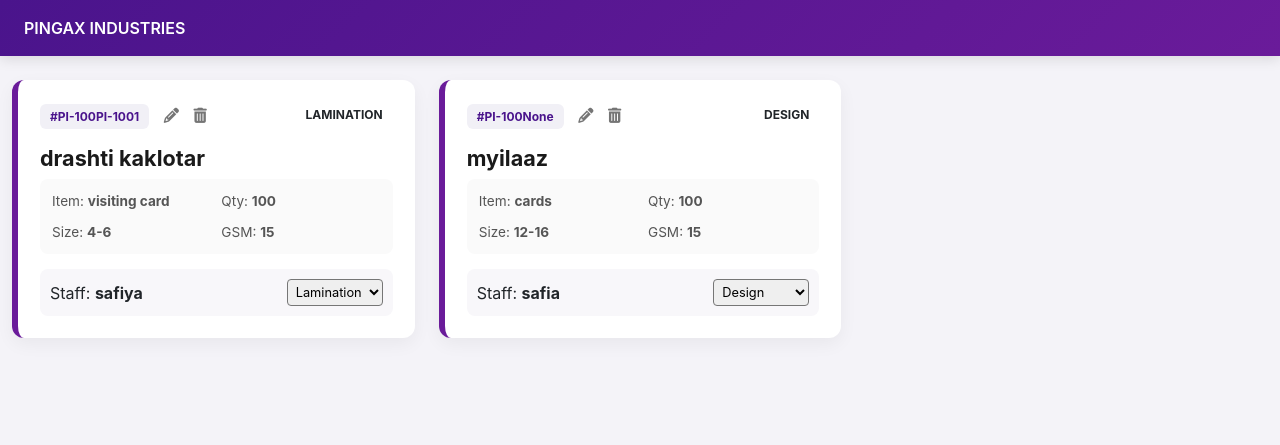
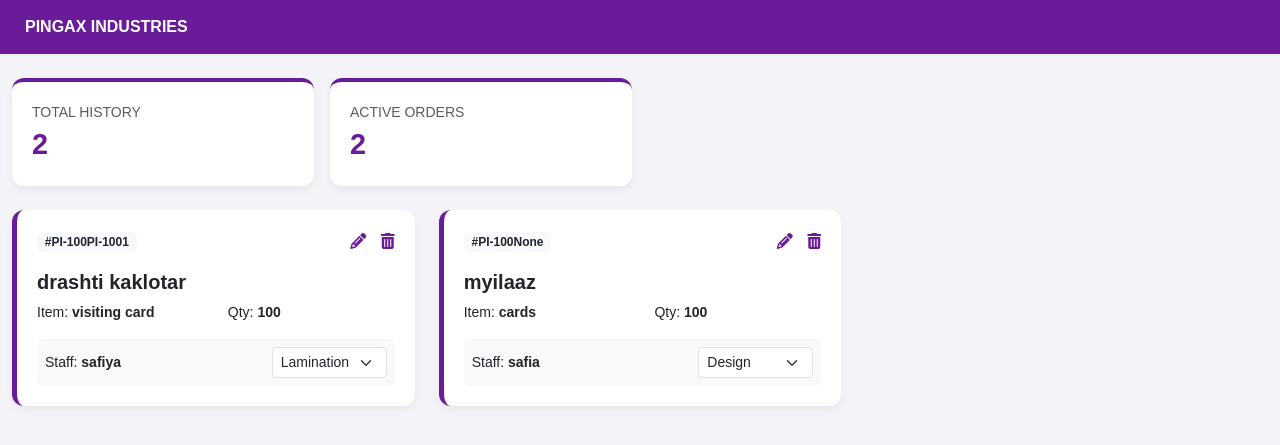
Before and after one commit to PRINTORPACK/pingax-factory, a Flask app: page / in a window 1280 px wide. Shown: the top 445 px of the page. Run offline with Flask 3, Linux system fonts and the light colour scheme; data comes from the database, SQL or seed files in the repository.

Commit message:
fix dashboard layout and buttons

```diff
--- a/templates/dashboard.html
+++ b/templates/dashboard.html
@@ -7,24 +7,15 @@
     <link href="https://cdn.jsdelivr.net/npm/bootstrap@5.3.0/dist/css/bootstrap.min.css" rel="stylesheet">
     <link href="https://cdnjs.cloudflare.com/ajax/libs/font-awesome/6.4.0/css/all.min.css" rel="stylesheet">
     <style>
-        body { background-color: #f4f3f8; font-family: -apple-system, BlinkMacSystemFont, "Segoe UI", Roboto, sans-serif; }
-        .navbar-custom { background: linear-gradient(135deg, #4A148C, #6A1B9A); color: white; padding: 16px 24px; font-weight: 600; box-shadow: 0 4px 12px rgba(0,0,0,0.1); }
-        .stat-card { background: white; border-radius: 12px; padding: 20px; text-align: left; border-top: 4px solid; box-shadow: 0 4px 15px rgba(0,0,0,0.03); }
-        .stat-title { font-size: 0.75rem; font-weight: 700; color: #757575; letter-spacing: 0.8px; margin-bottom: 8px; }
-        .stat-value { font-size: 2rem; font-weight: 800; color: #212121; }
-        .report-card { background: white; border-radius: 12px; padding: 20px; box-shadow: 0 4px 15px rgba(0,0,0,0.03); }
-        .btn-purple { background-color: #4109eb; color: white; font-size: 0.85rem; font-weight: 700; padding: 12px 24px; border-radius: 8px; border: none; text-decoration: none; box-shadow: 0 4px 10px rgba(106,27,154,0.2); }
-        .order-card-premium { background: white; border-radius: 12px; box-shadow: 0 6px 18px rgba(0,0,0,0.05); padding: 22px; border-left: 6px solid #6A1B9A; margin-bottom: 24px; }
-        .card-top-row { display: flex; justify-content: space-between; align-items: center; margin-bottom: 14px; }
-        .order-id { background-color: #f1f0f6; color: #4A148C; font-size: 0.75rem; font-weight: 700; padding: 5px 10px; border-radius: 6px; }
-        .status-badge { font-size: 0.75rem; font-weight: 700; padding: 4px 10px; border-radius: 6px; text-transform: uppercase; }
-        .client-title { font-size: 1.35rem; font-weight: 700; color: #1A1A1A; margin-bottom: 5px; }
-        .notes-text { font-size: 0.85rem; color: #d32f2f; font-style: italic; margin-bottom: 12px; font-weight: 600; }
-        .grid-info-box { display: grid; grid-template-columns: 1fr 1fr; gap: 10px; margin-bottom: 15px; background: #fafafa; padding: 12px; border-radius: 8px; }
-        .info-item { font-size: 0.85rem; color: #555; }
-        .staff-row { background-color: #f8f7fa; padding: 10px; border-radius: 8px; display: flex; justify-content: space-between; align-items: center; }
-        .select-sm-custom { font-size: 0.8rem; padding: 4px; border-radius: 4px; }
-        .action-icon { color: #757575; font-size: 0.95rem; text-decoration: none; margin-left: 10px; }
+        body { background-color: #f4f3f8; font-family: sans-serif; }
+        .navbar-custom { background: #6A1B9A; color: white; padding: 15px 25px; font-weight: 600; }
+        .btn-purple { background-color: #6A1B9A !important; color: white !important; font-weight: 700; border: none; }
+        .stat-card { background: white; border-radius: 12px; padding: 20px; border-top: 4px solid #6A1B9A; box-shadow: 0 4px 10px rgba(0,0,0,0.05); }
+        .stat-value { font-size: 1.8rem; font-weight: 800; color: #6A1B9A; }
+        .order-card { background: white; border-radius: 12px; padding: 20px; border-left: 5px solid #6A1B9A; box-shadow: 0 4px 10px rgba(0,0,0,0.05); margin-bottom: 20px; }
+        .action-icon { color: #6A1B9A; margin-left: 10px; cursor: pointer; text-decoration: none; }
+        .status-badge { background: #f3e5f5; color: #6A1B9A; font-weight: 700; padding: 3px 10px; border-radius: 5px; font-size: 0.8rem; }
+        .notes-text { color: #d32f2f; font-size: 0.85rem; font-style: italic; margin-bottom: 10px; }
     </style>
 </head>
 <body>
@@ -32,48 +23,43 @@
     <div class="navbar-custom">PINGAX INDUSTRIES</div>
 
     <div class="container-fluid mt-4">
+        <div class="row g-3 mb-4">
+            <div class="col-md-3"><div class="stat-card"><div class="text-muted small">TOTAL HISTORY</div><div class="stat-value">{{ orders|length }}</div></div></div>
+            <div class="col-md-3"><div class="stat-card"><div class="text-muted small">ACTIVE ORDERS</div><div class="stat-value">{{ orders|length }}</div></div></div>
+        </div>
+
         <div class="row">
             {% for o in orders %}
             <div class="col-md-4">
-                <div class="order-card-premium">
-
-                    <div class="card-top-row">
+                <div class="order-card">
+                    <div class="d-flex justify-content-between align-items-center mb-3">
+                        <span class="badge bg-light text-dark">#PI-100{{ o.id }}</span>
                         <div>
-                            <span class="order-id">#PI-100{{ o.id }}</span>
                             <a href="/edit-order/{{ o.id }}" class="action-icon"><i class="fas fa-pencil-alt"></i></a>
-                            <a href="/delete-order/{{ o.id }}" class="action-icon" onclick="return confirm('Delete this order?')"><i class="fas fa-trash-alt"></i></a>
+                            <a href="/delete-order/{{ o.id }}" class="action-icon" onclick="return confirm('Delete this?')"><i class="fas fa-trash-alt"></i></a>
                         </div>
-                        <span class="status-badge">{{ o.status }}</span>
                     </div>
 
-                    <div class="client-title">{{ o.client }}</div>
+                    <h5 class="fw-bold">{{ o.client }}</h5>
+                    {% if o.notes %}<div class="notes-text"><i class="fas fa-sticky-note"></i> {{ o.notes }}</div>{% endif %}
 
-                    {% if o.notes %}
-                    <div class="notes-text"><i class="fas fa-sticky-note"></i> Note: {{ o.notes }}</div>
-                    {% endif %}
-
-                    <div class="grid-info-box">
-                        <div class="info-item">Item: <strong>{{ o.product }}</strong></div>
-                        <div class="info-item">Qty: <strong>{{ o.qty }}</strong></div>
-                        <div class="info-item">Size: <strong>{{ o.size }}</strong></div>
-                        <div class="info-item">GSM: <strong>{{ o.gsm }}</strong></div>
+                    <div class="row mb-3">
+                        <div class="col-6 small">Item: <strong>{{ o.product }}</strong></div>
+                        <div class="col-6 small">Qty: <strong>{{ o.qty }}</strong></div>
                     </div>
 
-                    <div class="staff-row">
-                        <span>Staff: <strong>{{ o.order_by }}</strong></span>
+                    <div class="d-flex justify-content-between align-items-center bg-light p-2 rounded">
+                        <span class="small">Staff: <strong>{{ o.order_by }}</strong></span>
                         <form action="/update" method="POST" style="margin:0;">
                             <input type="hidden" name="id" value="{{ o.id }}">
-                            <select name="status" onchange="this.form.submit()" class="select-sm-custom">
+                            <select name="status" onchange="this.form.submit()" class="form-select form-select-sm">
                                 <option value="Design" {% if o.status == 'Design' %}selected{% endif %}>Design</option>
                                 <option value="Printing" {% if o.status == 'Printing' %}selected{% endif %}>Printing</option>
-                                <option value="Cutting" {% if o.status == 'Cutting' %}selected{% endif %}>Cutting</option>
                                 <option value="Lamination" {% if o.status == 'Lamination' %}selected{% endif %}>Lamination</option>
-                                <option value="Dispatch" {% if o.status == 'Dispatch' %}selected{% endif %}>Dispatch</option>
                                 <option value="Completed" {% if o.status == 'Completed' %}selected{% endif %}>Completed</option>
                             </select>
                         </form>
                     </div>
-
                 </div>
             </div>
             {% endfor %}
```
